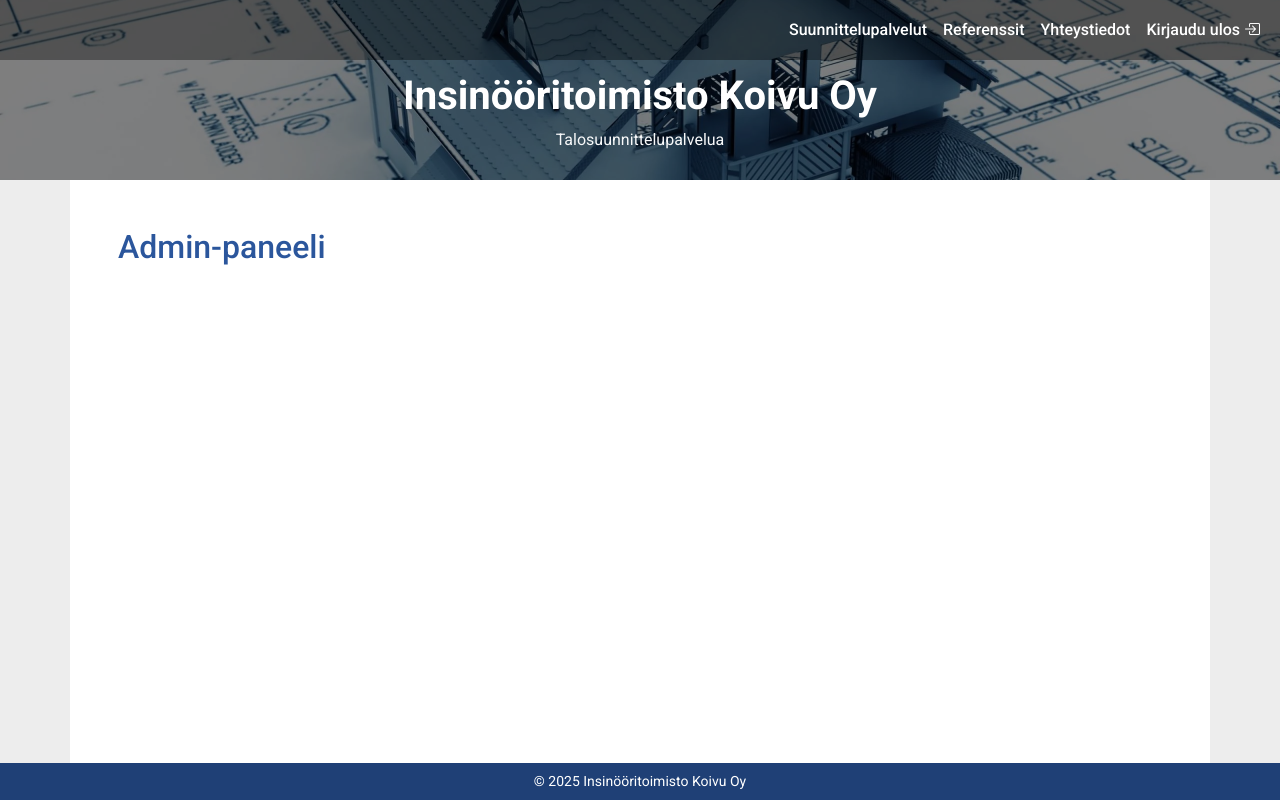
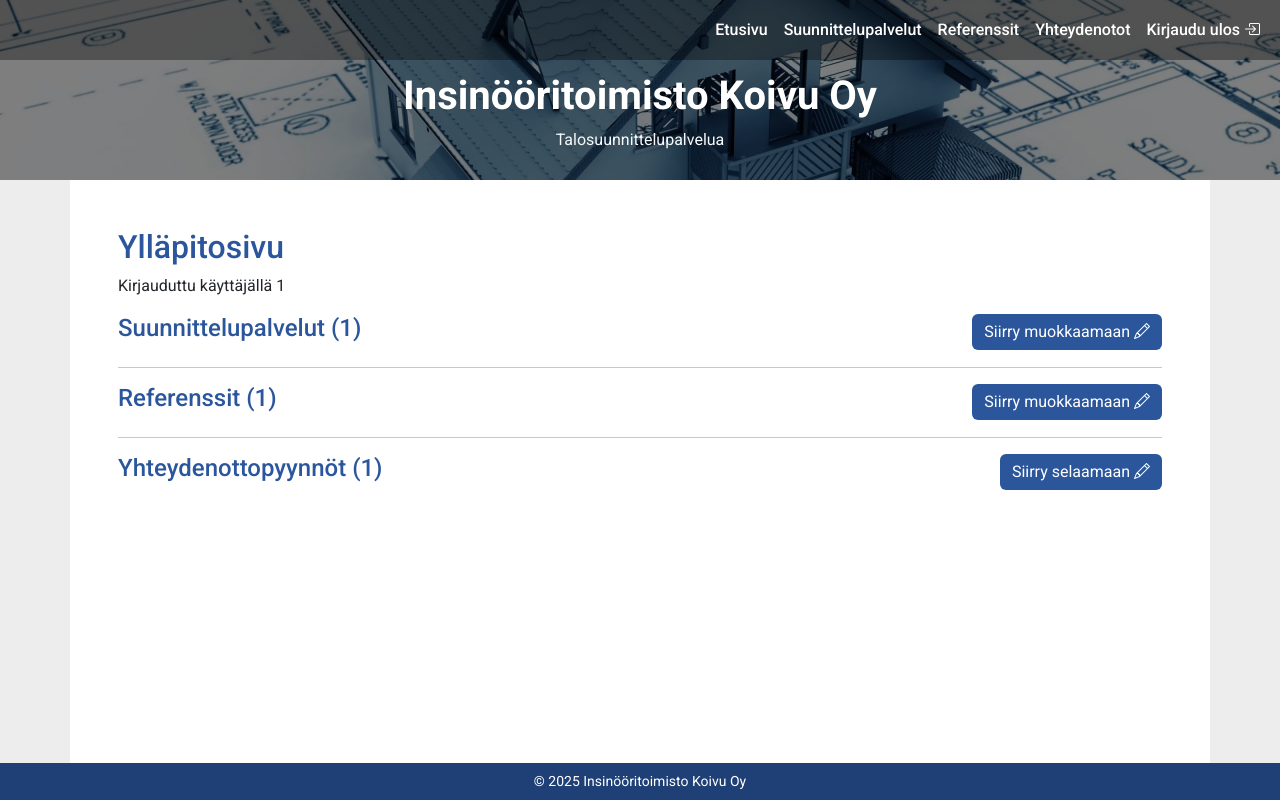
Before and after one commit to Vilhos94/Ryhma12, a PHP site: page /admin.php in a window 1280 px wide. Run offline with PHP 8.4, Linux system fonts and the light colour scheme; the visitor is signed in with stand-in values (Sample User, id 1); tables that the repository leaves empty or names only in its code hold one stand-in row (values such as "Sample post").

Commit message:
lisätään admin headeriin 'etusivu', uudelleennimetään yhteydenotot, muokataan admin-paneelin etusivua

```diff
--- a/admin.php
+++ b/admin.php
@@ -1,4 +1,5 @@
 <?php
+require('db_pdo.php');
 session_start();
 if (!isset($_SESSION['kayttajanimi']) || $_SESSION['rooli'] !== 'admin') {
 	header("Location: login.php");
@@ -38,7 +39,86 @@ if (!isset($_SESSION['kayttajanimi']) || $_SESSION['rooli'] !== 'admin') {
 	<?php include 'header_admin.php' ?>
 
 	<main class="container-lg pt-5 px-md-5">
-		<h2>Admin-paneeli</h2>
+		<h2>Ylläpitosivu</h2>
+		<p>Kirjauduttu käyttäjällä <?= $_SESSION['kayttajanimi'] ?>
+		</p>
+
+
+		<section class="roboto">
+			<div class="row">
+				<div class="col-sm">
+					<?php
+					$sql = "SELECT COUNT(*) AS total FROM koivu_palvelut";
+					// $sql = "SELECT * FROM koivu_referenssit";
+					$stmt = $pdo->prepare($sql);
+					$stmt->execute();
+					$result = $stmt->fetch();
+					$serviceCount = $result["total"];
+
+					echo "<h4>Suunnittelupalvelut (" . $serviceCount . ")</h4>";
+					?>
+				</div>
+				<div class="col-sm text-md-end">
+					<a class="nav-link" href="admin_suunnittelupalvelut.php">
+						<div class="btn btn-primary">
+							Siirry muokkaamaan <i class="bi bi-pencil"></i>
+						</div>
+					</a>
+				</div>
+			</div>
+		</section>
+
+		<hr>
+
+		<section class="roboto">
+			<div class="row">
+				<div class="col-sm">
+					<?php
+					$sql = "SELECT COUNT(*) AS total FROM koivu_referenssit";
+					// $sql = "SELECT * FROM koivu_referenssit";
+					$stmt = $pdo->prepare($sql);
+					$stmt->execute();
+					$result = $stmt->fetch();
+					$referenceCount = $result["total"];
+
+					echo "<h4>Referenssit (" . $referenceCount . ")</h4>";
+					?>
+				</div>
+				<div class="col-sm text-md-end">
+					<a class="nav-link" href="admin_referenssit.php">
+						<div class="btn btn-primary">
+							Siirry muokkaamaan <i class="bi bi-pencil"></i>
+						</div>
+					</a>
+				</div>
+			</div>
+		</section>
+
+		<hr>
+
+		<section class="roboto">
+			<div class="row">
+				<div class="col-sm">
+					<?php
+					$sql = "SELECT COUNT(*) AS total FROM koivu_yhtott";
+					// $sql = "SELECT * FROM koivu_referenssit";
+					$stmt = $pdo->prepare($sql);
+					$stmt->execute();
+					$result = $stmt->fetch();
+					$referenceCount = $result["total"];
+
+					echo "<h4>Yhteydenottopyynnöt (" . $referenceCount . ")</h4>";
+					?>
+				</div>
+				<div class="col-sm text-md-end">
+					<a class="nav-link" href="admin_yhteystiedot.php">
+						<div class="btn btn-primary">
+							Siirry selaamaan <i class="bi bi-pencil"></i>
+						</div>
+				</div>
+
+			</div>
+		</section>
 	</main>
 
 	<footer>
--- a/header_admin.php
+++ b/header_admin.php
@@ -8,10 +8,13 @@
 			<div class="collapse navbar-collapse justify-content-end navbarToggle">
 				<ul class="navbar-nav">
 					<li class="nav-item">
+						<a class="nav-link" href="admin.php">Etusivu</a>
+					</li>
+					<li class="nav-item">
 						<a class="nav-link" href="admin_suunnittelupalvelut.php">Suunnittelupalvelut</a>
 					</li>
 					<li class="nav-item"><a class="nav-link" href="admin_referenssit.php">Referenssit</a></li>
-					<li class="nav-item"><a class="nav-link" href="admin_yhteystiedot.php">Yhteystiedot</a></li>
+					<li class="nav-item"><a class="nav-link" href="admin_yhteystiedot.php">Yhteydenotot</a></li>
 					<li class="nav-item"><a class="nav-link" href="logout.php">Kirjaudu ulos <i
 								class="bi bi-box-arrow-in-right"></i></a></li>
 				</ul>
```
